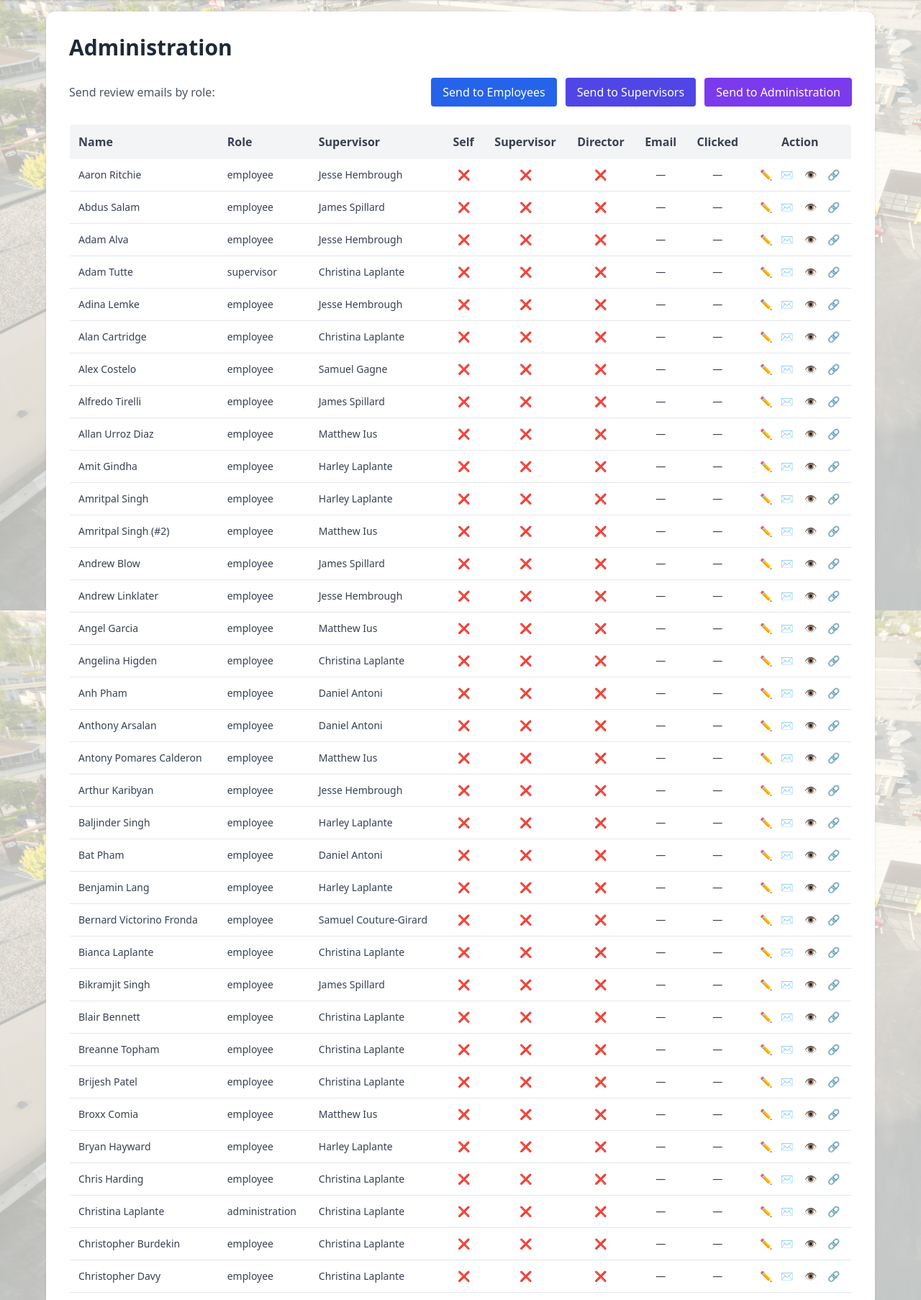
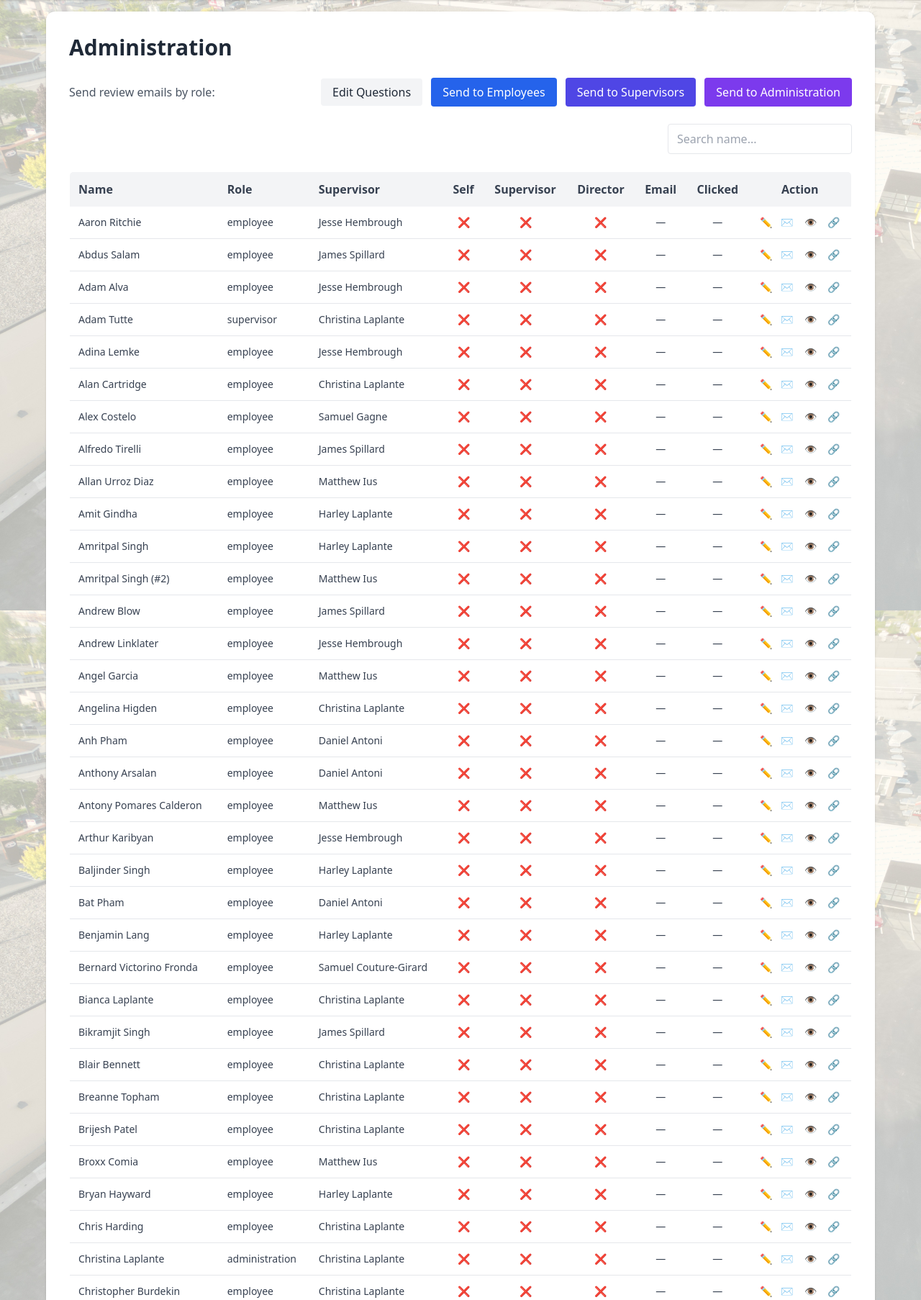
Before and after one commit to MackKirk/EmployeeReview, a FastAPI app: page /admin in a window 1280 px wide. Shown: the part 112-1918 px from the top of the page at 72% size. Run offline with FastAPI, Linux system fonts and the light colour scheme; the visitor is signed in with stand-in values (Sample User, id 1); data comes from the database, SQL or seed files in the repository; data that the repository does not hold is empty.

Commit message:
Add admin questions management functionality and update templates
Introduce new endpoints for editing and saving questions specific to roles in the admin interface, ensuring proper access control for directors and admins. Implement JSON validation for question submissions and create a new HTML template for managing questions. Enhance the admin template with a link to the questions editor and add a search feature for improved usability.

```diff
--- a/app/routes/director.py
+++ b/app/routes/director.py
@@ -8,6 +8,7 @@ from app.utils.auth_utils import get_current_user
 from app.utils.questions import questions
 from app.utils.auth_utils import generate_magic_login_token
 import os
+import json
 
 router = APIRouter()
 templates = Jinja2Templates(directory="app/templates")
@@ -207,3 +208,79 @@ async def admin_open_review(request: Request, employee_id: str):
         return RedirectResponse(link, status_code=302)
     finally:
         db.close()
+
+
+@router.get("/admin/questions", response_class=HTMLResponse)
+async def admin_questions_editor(request: Request, role: str = "employee"):
+    current_user = get_current_user(request)
+    is_admin = bool(request.session.get("is_admin"))
+    if not ((current_user and current_user.role == "director") or is_admin):
+        return HTMLResponse("Access restricted", status_code=403)
+
+    # Load current questions: prefer overrides file, fallback to defaults
+    from app.utils.questions import get_questions_for_role
+    qs = get_questions_for_role(role)
+    json_text = json.dumps(qs, ensure_ascii=False, indent=2)
+    return templates.TemplateResponse("admin_questions.html", {
+        "request": request,
+        "role": role,
+        "json_text": json_text,
+        "message": request.query_params.get("message"),
+        "error": request.query_params.get("error"),
+    })
+
+
+@router.post("/admin/questions", response_class=HTMLResponse)
+async def admin_questions_save(request: Request, role: str = Form("employee"), json: str = Form("")):
+    current_user = get_current_user(request)
+    is_admin = bool(request.session.get("is_admin"))
+    if not ((current_user and current_user.role == "director") or is_admin):
+        return HTMLResponse("Access restricted", status_code=403)
+
+    role = (role or "").strip().lower()
+    if role not in {"employee", "supervisor", "administration"}:
+        return HTMLResponse("Invalid role", status_code=400)
+
+    try:
+        data = json_module.loads(json) if False else None  # placeholder to keep name unique
+    except Exception:
+        data = None
+    # Proper parse
+    try:
+        payload = json.loads(json)
+        if not isinstance(payload, list):
+            raise ValueError("JSON must be a list of questions")
+        # Basic validation
+        allowed_types = {"scale", "yesno", "text"}
+        for item in payload:
+            if not isinstance(item, dict):
+                raise ValueError("Each question must be an object")
+            if not isinstance(item.get("id"), int):
+                raise ValueError("id must be integer")
+            if item.get("type") not in allowed_types:
+                raise ValueError("type must be one of scale|yesno|text")
+            if not item.get("question") or not item.get("category"):
+                raise ValueError("question and category are required")
+    except Exception as e:
+        from fastapi.responses import RedirectResponse
+        return RedirectResponse(f"/admin/questions?role={role}&error={str(e).replace(' ', '%20')}", status_code=302)
+
+    # Write overrides file (merge with existing)
+    path = os.path.join("app", "data", "questions_overrides.json")
+    try:
+        existing = {}
+        if os.path.exists(path):
+            with open(path, "r", encoding="utf-8") as f:
+                existing = json.load(f) or {}
+    except Exception:
+        existing = {}
+    existing[role] = payload
+    try:
+        with open(path, "w", encoding="utf-8") as f:
+            json.dump(existing, f, ensure_ascii=False, indent=2)
+    except Exception as e:
+        from fastapi.responses import RedirectResponse
+        return RedirectResponse(f"/admin/questions?role={role}&error=Save%20failed:%20{str(e).replace(' ', '%20')}", status_code=302)
+
+    from fastapi.responses import RedirectResponse
+    return RedirectResponse(f"/admin/questions?role={role}&message=Saved", status_code=302)
--- a/app/templates/admin.html
+++ b/app/templates/admin.html
@@ -8,6 +8,7 @@
   <div class="flex items-center justify-between">
     <p class="text-gray-600">Send review emails by role:</p>
     <div class="space-x-2">
+      <a href="/admin/questions" class="bg-gray-100 text-gray-800 px-4 py-2 rounded hover:bg-gray-200">Edit Questions</a>
       <form method="post" action="/admin/send-review-links" class="inline">
         <input type="hidden" name="role" value="employee">
         <button class="bg-blue-600 text-white px-4 py-2 rounded hover:bg-blue-700">Send to Employees</button>
@@ -30,8 +31,12 @@
     <div class="p-3 rounded bg-red-50 text-red-800 border border-red-200">{{ error }}</div>
   {% endif %}
 
+  <div class="flex justify-end mb-3">
+    <input id="admin-search" type="text" placeholder="Search name..." class="border rounded px-3 py-2 w-64" autocomplete="off">
+  </div>
+
   <div class="overflow-x-auto">
-    <table class="w-full table-auto border border-gray-300 rounded-md overflow-hidden">
+    <table id="admin-table" class="w-full table-auto border border-gray-300 rounded-md overflow-hidden">
       <thead class="bg-gray-100 text-gray-700">
         <tr>
           <th class="p-3 text-left">Name</th>
@@ -129,6 +134,22 @@
           toggleEdit(id, true);
         });
       });
+
+      // Name filter
+      var search = document.getElementById('admin-search');
+      var tbody = document.querySelector('#admin-table tbody');
+      function applyFilter() {
+        var q = (search.value || '').toLowerCase().trim();
+        if (!tbody) return;
+        tbody.querySelectorAll('tr').forEach(function(row){
+          var nameCell = row.querySelector('td');
+          var name = nameCell ? (nameCell.textContent || '').toLowerCase() : '';
+          row.style.display = !q || name.indexOf(q) !== -1 ? '' : 'none';
+        });
+      }
+      if (search) {
+        search.addEventListener('input', applyFilter);
+      }
     })();
   </script>
 </div>
--- a/app/utils/questions.py
+++ b/app/utils/questions.py
@@ -1,3 +1,6 @@
+import os
+import json
+
 employee_questions = [
   # WORK STANDARDS
   {"id": 1,  "question": "Quality of work", "type": "scale", "category": "WORK STANDARDS", "category_description": "How effectivly does this person produce high caliber work compared with the acceptance standards of performance"},
@@ -149,16 +152,35 @@ supervisor_questions = [
 
 ]
 
+_overrides = None
+
+def _load_overrides():
+  global _overrides
+  if _overrides is not None:
+    return _overrides
+  path = os.path.join("app", "data", "questions_overrides.json")
+  if os.path.exists(path):
+    try:
+      with open(path, "r", encoding="utf-8") as f:
+        _overrides = json.load(f)
+    except Exception:
+      _overrides = {}
+  else:
+    _overrides = {}
+  return _overrides
+
+
 def get_questions_for_role(role: str):
   r = (role or "").lower().strip()
+  overrides = _load_overrides()
   if r in ("administration", "admin"):
-    return administration_questions
+    return overrides.get("administration") or administration_questions
   # Backward-compat: treat legacy 'manager' as 'administration'
   if r == "manager":
-    return administration_questions
+    return overrides.get("administration") or administration_questions
   if r == "supervisor":
-    return supervisor_questions
-  return employee_questions
+    return overrides.get("supervisor") or supervisor_questions
+  return overrides.get("employee") or employee_questions
 
 # Backward compatibility: keep the original name used elsewhere
 questions = employee_questions
```
Also changed, not shown: app/templates/admin_questions.html (added, +38 -0 lines).
